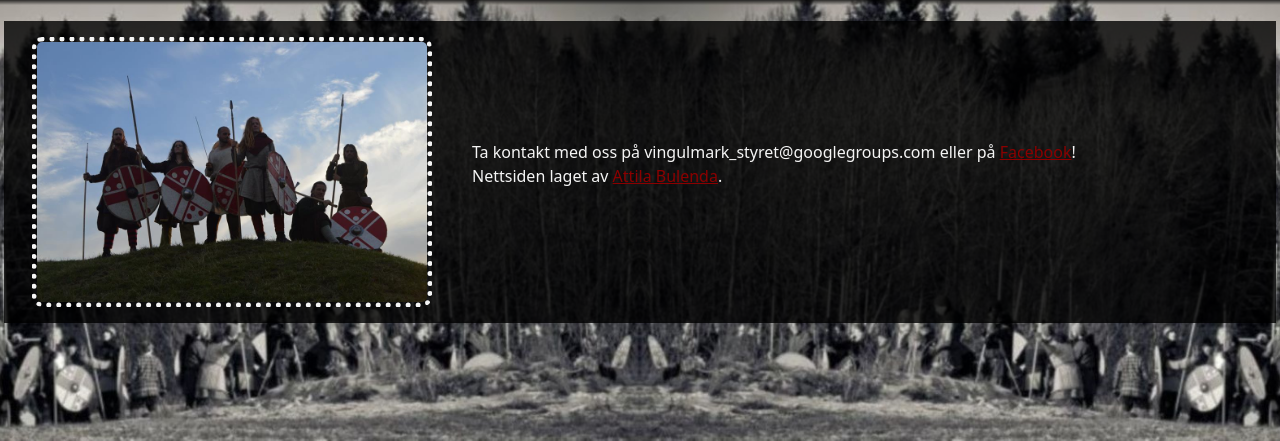
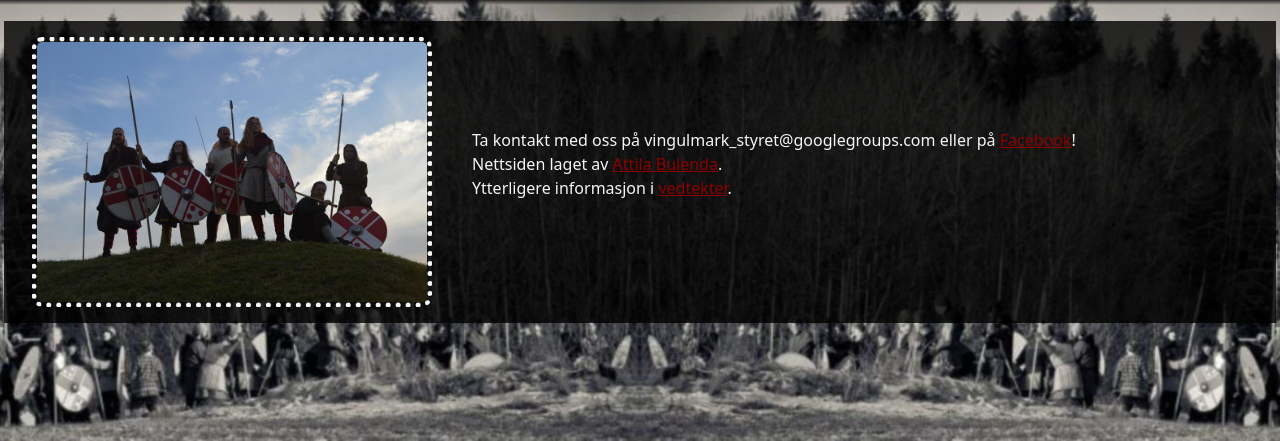
Before and after one commit to Zumwaloro/Vingulmark-website, a plain HTML site: page subpages/contact.html in a window 1280 px wide. Shown: the part 359-800 px from the top of the page. Drawn offline with nearby package versions, Linux system fonts and the light colour scheme.

Commit message:
Added download for decisions and statues file

```diff
--- a/subpages/contact.html
+++ b/subpages/contact.html
@@ -66,7 +66,8 @@
             <div class="col-md-7 my-auto" id="text-container">
                 <p class="text-md-start">
                     Ta kontakt med oss på vingulmark_styret@googlegroups.com eller på <a href="https://www.facebook.com/Vingulmarkhaerkampgruppe/" target="_blank" id="link-text">Facebook</a>!<br>
-                    Nettsiden laget av <a href="https://github.com/Zumwaloro" target="_blank" id="link-text">Attila Bulenda</a>.
+                    Nettsiden laget av <a href="https://github.com/Zumwaloro" target="_blank" id="link-text">Attila Bulenda</a>.<br>
+                    Ytterligere informasjon i <a href="../file/vedtekter.pdf" download target="_blank" id="link-text">vedtekter</a>.
                 </p>
             </div>
         </div>
```
Also changed, not shown: 1 other file.
